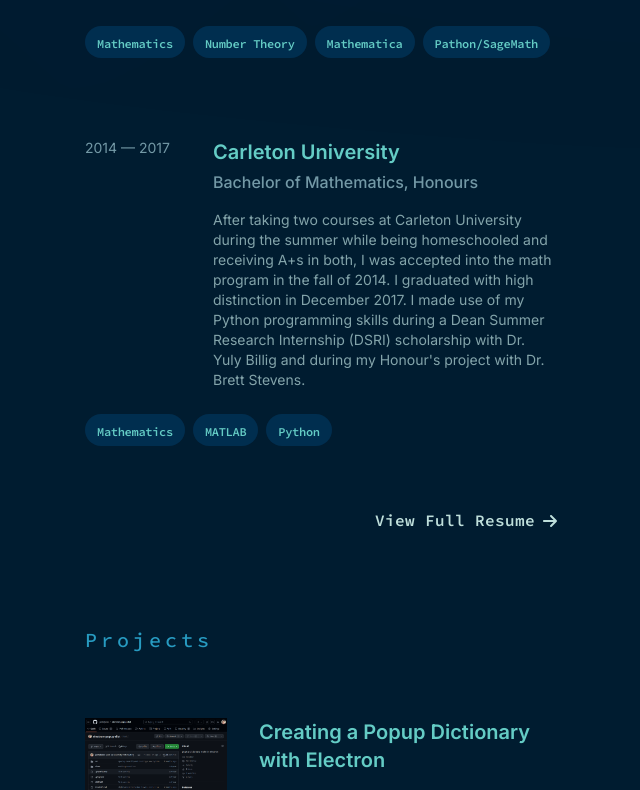
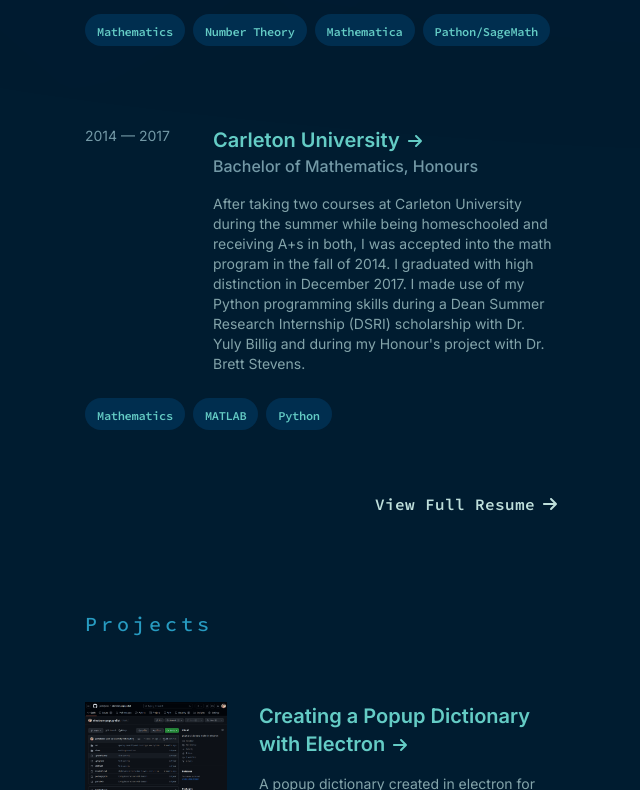
Before and after one commit to jwmdykes/portfolio-website, a Next.js app: page / in a window 1280 px wide. Shown: the part 1590-2380 px from the top of the page, without its empty margins (595-1235 px from the left). Built offline with nearby package versions, Linux system fonts and the light colour scheme.

Commit message:
Added animated arrows to project and experience cards

```diff
--- /dev/null
+++ b/src/app/AnimatedArrow.tsx
@@ -0,0 +1,12 @@
+import { FontAwesomeIcon } from '@fortawesome/react-fontawesome';
+import { faArrowRight } from '@fortawesome/free-solid-svg-icons';
+
+export default function AnimatedArrow(props: {top: number}) {
+    return (
+      <FontAwesomeIcon
+        icon={faArrowRight}
+        size={'1x'}
+        className={`inline relative top-[${props.top}px] left-0 group-hover:translate-x-2 transition-transform duration-200 ease-in-out`}
+      />
+    );
+}
--- a/src/app/ArrowLink.tsx
+++ b/src/app/ArrowLink.tsx
@@ -1,6 +1,5 @@
-import { FontAwesomeIcon } from '@fortawesome/react-fontawesome';
-import { faArrowRight } from '@fortawesome/free-solid-svg-icons';
 import Link from 'next/link';
+import AnimatedArrow from './AnimatedArrow';
 
 export default function ArrowLink(props: { href: string; text: string }) {
   return (
@@ -9,7 +8,7 @@
           <span className='whitespace-nowrap font-mono tracking-wide leading-5'>
             {props.text}
           </span>
-          <FontAwesomeIcon icon={faArrowRight} size={'1x'} className='relative top-[1px] left-0 group-hover:translate-x-2 transition-transform duration-200 ease-in-out'/>
+          <AnimatedArrow top={1}></AnimatedArrow>
         </div>
     </Link>
   );
--- a/src/app/ExperienceCard.tsx
+++ b/src/app/ExperienceCard.tsx
@@ -1,5 +1,6 @@
 import SkillsButton from './SkillsButton';
 import Link from 'next/link';
+import AnimatedArrow from './AnimatedArrow';
 
 interface ExperienceCardProps {
   company: string;
@@ -13,23 +14,24 @@
 export default function ExperienceCard(props: ExperienceCardProps) {
   return (
     <Link href={props.href}>
-        <div className='md:hover:before:border-t md:hover:before:border-[#ffffff2c] md:hover:before:backdrop-blur-3xl md:hover:before:drop-shadow-2xl md:hover:before:stroke md:hover:before:bg-gradient-to-br md:hover:before:from-[#ffffff1a] md:hover:before:to-transparent md:hover:cursor-pointer before:rounded-md relative flex flex-col gap-4 z-10 before:absolute before:-z-10 before:-top-5 before:-bottom-5 before:-right-5 before:-left-5 md:before:-top-5 md:before:-bottom-5 md:before:-right-8 md:before:-left-8'>
+      <div className='md:hover:before:border-t md:hover:before:border-[#ffffff2c] md:hover:before:backdrop-blur-3xl md:hover:before:drop-shadow-2xl md:hover:before:stroke md:hover:before:bg-gradient-to-br md:hover:before:from-[#ffffff1a] md:hover:before:to-transparent md:hover:cursor-pointer before:rounded-md relative flex flex-col gap-4 z-10 before:absolute before:-z-10 before:-top-5 before:-bottom-5 before:-right-5 before:-left-5 md:before:-top-5 md:before:-bottom-5 md:before:-right-8 md:before:-left-8 group'>
         <div className='flex flex-col lg:flex-row gap-1 lg:gap-4'>
           <div className='text-neutral-color lg:text-sm flex lg:min-w-[112px]'>
             <span>{props.date}</span>
           </div>
           <div className='flex flex-col gap-4'>
             <div className='flex flex-col'>
-                <span className='font-sans text-highlight-color font-bold md:font-semibold text-xl pb-1'>
+              <div className='relative text-highlight-color'>
+                <span className='font-sans font-bold md:font-semibold text-xl pb-1 pr-2'>
                   {props.company}
                 </span>
+                <AnimatedArrow top={0}></AnimatedArrow>
+              </div>
               <span className='text-neutral-color font-semibold md:font-medium font-sanstext-base'>
                 {props.title}
               </span>
             </div>
-              <p className='pb-1 md:pb-2 md:text-sm'>
-                {props.description}
-              </p>
+            <p className='pb-1 md:pb-2 md:text-sm'>{props.description}</p>
           </div>
         </div>
         <div className='flex gap-x-2 gap-y-2 flex-wrap'>
--- a/src/app/ProjectCard.tsx
+++ b/src/app/ProjectCard.tsx
@@ -1,5 +1,6 @@
 import { ReactNode } from 'react';
 import SkillsButton from './SkillsButton';
+import AnimatedArrow from './AnimatedArrow';
 import Image from 'next/image';
 
 interface ProjectCardProps {
@@ -12,7 +13,7 @@
 
 export default function ProjectCard(props: ProjectCardProps) {
   return (
-    <div className='md:hover:before:border-t md:hover:before:border-[#ffffff2c] md:hover:before:backdrop-blur-3xl md:hover:before:drop-shadow-2xl md:hover:before:stroke md:hover:before:bg-gradient-to-br md:hover:before:from-[#ffffff1a] md:hover:before:to-transparent md:hover:cursor-pointer before:rounded-md before:absolute before:-z-10 before:-top-5 before:-bottom-5 before:-right-8 before:-left-8 relative z-10 flex flex-col gap-4 '>
+    <div className='md:hover:before:border-t md:hover:before:border-[#ffffff2c] md:hover:before:backdrop-blur-3xl md:hover:before:drop-shadow-2xl md:hover:before:stroke md:hover:before:bg-gradient-to-br md:hover:before:from-[#ffffff1a] md:hover:before:to-transparent md:hover:cursor-pointer before:rounded-md before:absolute before:-z-10 before:-top-5 before:-bottom-5 before:-right-8 before:-left-8 relative z-10 flex flex-col gap-4 group'>
       <div className='flex flex-col lg:flex-row gap-4 lg:gap-8 '>
         <div className='min-h-[160px] lg:min-h-0 relative min-w-full text-neutral-color flex lg:min-w-[142px]'>
           <Image
@@ -24,9 +25,12 @@
         </div>
         <div className='flex flex-col gap-4'>
           <div className='flex flex-col'>
-            <span className='font-sans text-highlight-color font-semibold text-xl'>
-              {props.title}
-            </span>
+            <div className='relative text-highlight-color'>
+              <span className='font-sans font-bold md:font-semibold text-xl pb-1 pr-2'>
+                {props.title}
+              </span>
+              <AnimatedArrow top={0}></AnimatedArrow>
+            </div>
           </div>
           <p className='text-sm'>{props.description}</p>
         </div>
```
Lines whose indentation alone changed are shown as unchanged.
